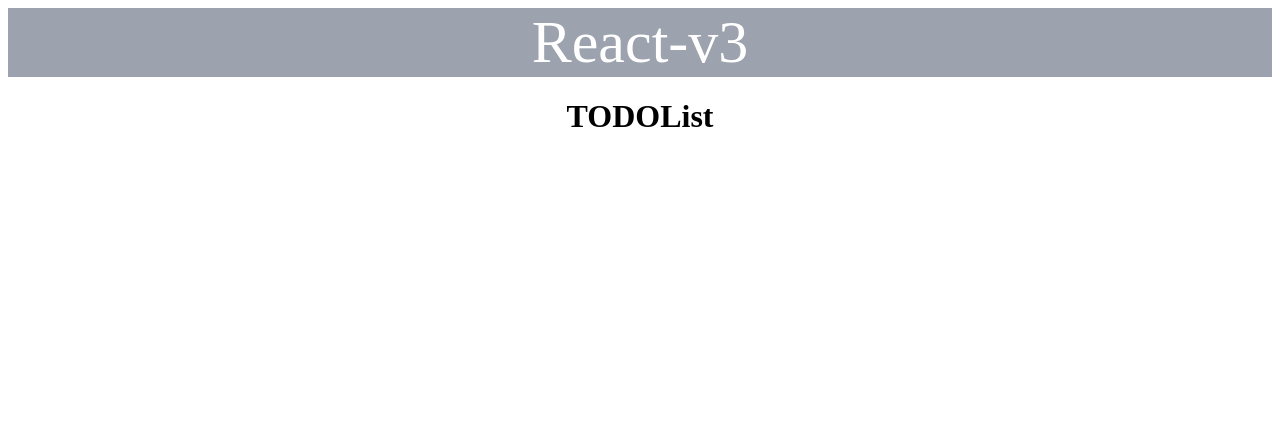
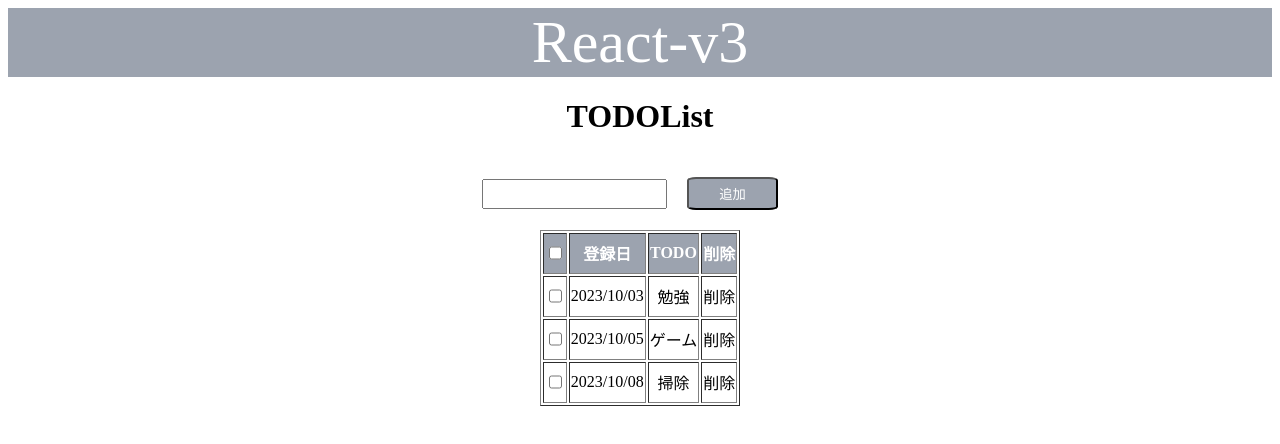
Before and after one commit to comet-19/TODOList, a React (Create React App) app: page / in a window 1280 px wide. Shown: the top 444 px of the page. Built offline with nearby package versions, Linux system fonts and the light colour scheme.

Commit message:
TODOListの概形を作成

```diff
--- a/src/components/App.css
+++ b/src/components/App.css
@@ -11,12 +11,16 @@ header {
     color: white;
     font-size: 60px;
 }
+th {
+    background-color: #9CA3AF;
+    color: white;
+}
 input {
     height: 30px;
 }
 button {
     margin: 20px;
-    padding: 10px  30px;
+    padding: 5px  30px;
     background-color: #9CA3AF;
     border-radius: 10%;
     color: white;
@@ -25,3 +29,7 @@ button:hover{
     opacity: 0.7;
     transition: .5s;
 }
+.contents {
+    display: flex;
+    justify-content: center;
+}
--- a/src/components/TODOList.tsx
+++ b/src/components/TODOList.tsx
@@ -9,6 +9,37 @@ function TODOList() {
                 React-v3
             </header>
             <h1>TODOList</h1>
+            <div>
+                <input type="text" /><span><button>追加</button></span>
+            </div>
+            <div className="contents">
+                <table border={1}>
+                    <tr>
+                        <th><input type="checkbox"/></th>
+                        <th>登録日</th>
+                        <th>TODO</th>
+                        <th>削除</th>
+                    </tr>
+                    <tr>
+                        <td><input type="checkbox"/></td>
+                        <td>2023/10/03</td>
+                        <td>勉強</td>
+                        <td>削除</td>
+                    </tr>
+                    <tr>
+                    <td><input type="checkbox"/></td>
+                        <td>2023/10/05</td>
+                        <td>ゲーム</td>
+                        <td>削除</td>
+                    </tr>
+                    <tr>
+                    <td><input type="checkbox"/></td>
+                        <td>2023/10/08</td>
+                        <td>掃除</td>
+                        <td>削除</td>
+                    </tr>
+                </table>
+            </div>
         </div>
     );
 }
```
